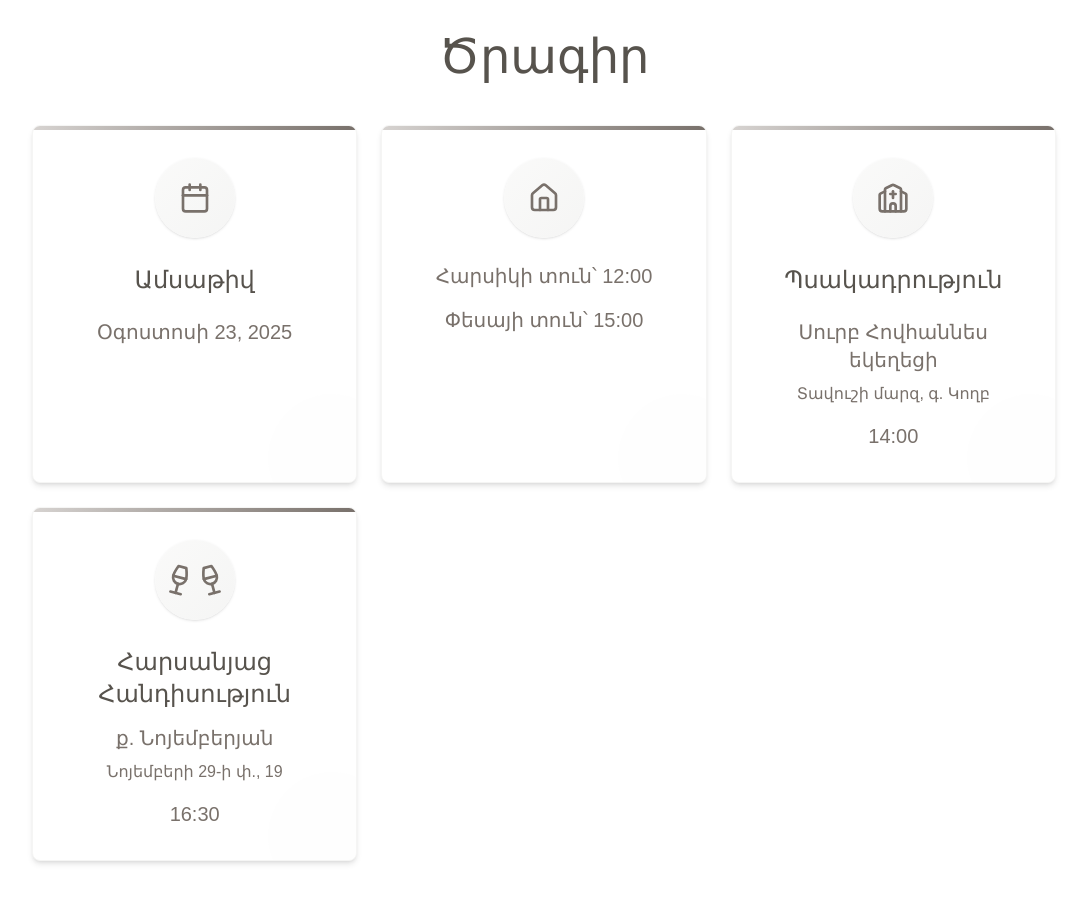
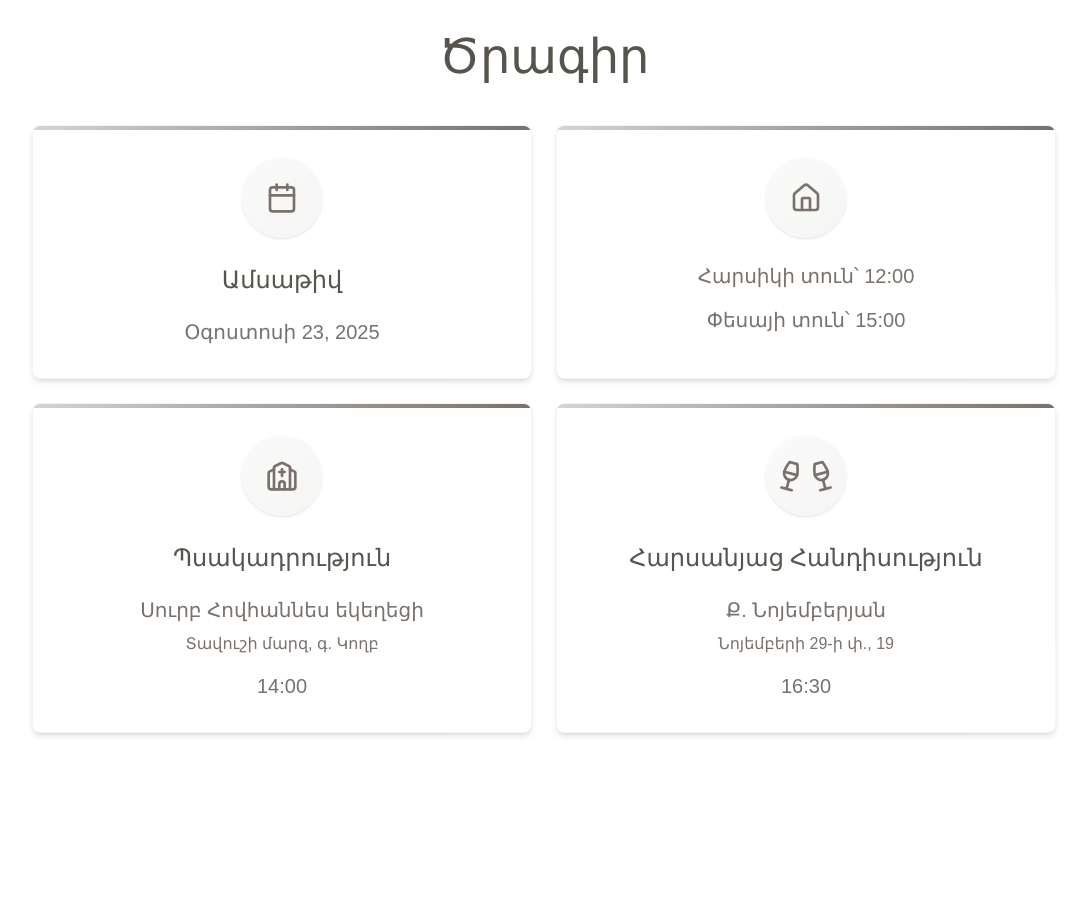
Before and after one commit to gabrielyanarman/lilit-w-app, a Next.js app: page / in a window 1280 px wide. Shown: the part 2020-2922 px from the top of the page, without its empty margins (96-1183 px from the left). After the commit the page ends 2801 px from the top, so only its background shows below. Built offline with nearby package versions, Linux system fonts and the light colour scheme; a web font is replaced by a local one.

Commit message:
Add new styles

```diff
--- a/app/page.tsx
+++ b/app/page.tsx
@@ -116,7 +116,7 @@ export default function Home() {
           <h2 className="font-serif text-4xl md:text-5xl my-12 text-stone-600">
             Ծրագիր
           </h2>
-          <div className="grid md:grid-cols-3 gap-8 md:gap-6">
+          <div className="grid md:grid-cols-2 gap-8 md:gap-6">
             <motion.div className="bg-white p-8 rounded-lg shadow-md border border-stone-100 hover:shadow-lg relative overflow-hidden group">
               <div className="absolute top-0 left-0 w-full h-1 bg-gradient-to-r from-stone-300 to-stone-500"></div>
               <div className="w-20 h-20 bg-gradient-to-br from-stone-50 to-stone-100 rounded-full flex items-center justify-center mx-auto mb-6 shadow-sm">
@@ -156,18 +156,6 @@ export default function Home() {
                 Տավուշի մարզ, գ. Կողբ
               </p>
               <p className="text-xl font-light text-stone-500 mt-4">14:00</p>
-              {/* <Button
-                onClick={() => {
-                  window.open(
-                    "https://yandex.ru/navi/org/208720787790?si=u3dpby2bgp1qvpc6mu8cwwpf28",
-                    "_blank"
-                  );
-                }}
-                variant="outline"
-                className="mt-8 border-stone-300 text-white bg-stone-600 hover:bg-stone-800 transition-colors cursor-pointer"
-              >
-                Ինչպես հասնել
-              </Button> */}
               <div className="absolute -bottom-10 -right-10 w-32 h-32 bg-stone-50 rounded-full opacity-20 group-hover:opacity-40 transition-opacity duration-300"></div>
             </motion.div>
 
@@ -179,29 +167,17 @@ export default function Home() {
                   <Wine className="w-8 h-8 text-stone-500 rotate-[-15deg]" />
                 </div>
               </div>
-              <h3 className="font-serif text-2xl mb-3 text-stone-600">
+              <h3 className="font-serif text-2xl mb-6 text-stone-600">
                 Հարսանյաց Հանդիսություն
               </h3>
-              <p className="text-xl font-light text-stone-500 mt-4">
-                ք. Նոյեմբերյան
+              <p className="text-xl font-light text-stone-500 mb-2">
+                Ք. Նոյեմբերյան
               </p>
               <p className="text-stone-500 font-light mt-2">
                 Նոյեմբերի 29-ի փ., 19
               </p>
               {/* <p className="text-stone-500 font-light mt-2"></p> */}
               <p className="text-xl font-light text-stone-500 mt-4">16:30</p>
-              {/* <Button
-                onClick={() => {
-                  window.open(
-                    "https://yandex.ru/navi/org/darling_hall/181968913069?si=u3dpby2bgp1qvpc6mu8cwwpf28",
-                    "_blank"
-                  );
-                }}
-                variant="outline"
-                className="mt-4 border-stone-300 text-white bg-stone-600 hover:bg-stone-800 transition-colors cursor-pointer"
-              >
-                Ինչպես հասնել
-              </Button> */}
               <div className="absolute -bottom-10 -right-10 w-32 h-32 bg-stone-50 rounded-full opacity-20 group-hover:opacity-40 transition-opacity duration-300"></div>
             </motion.div>
           </div>
```
